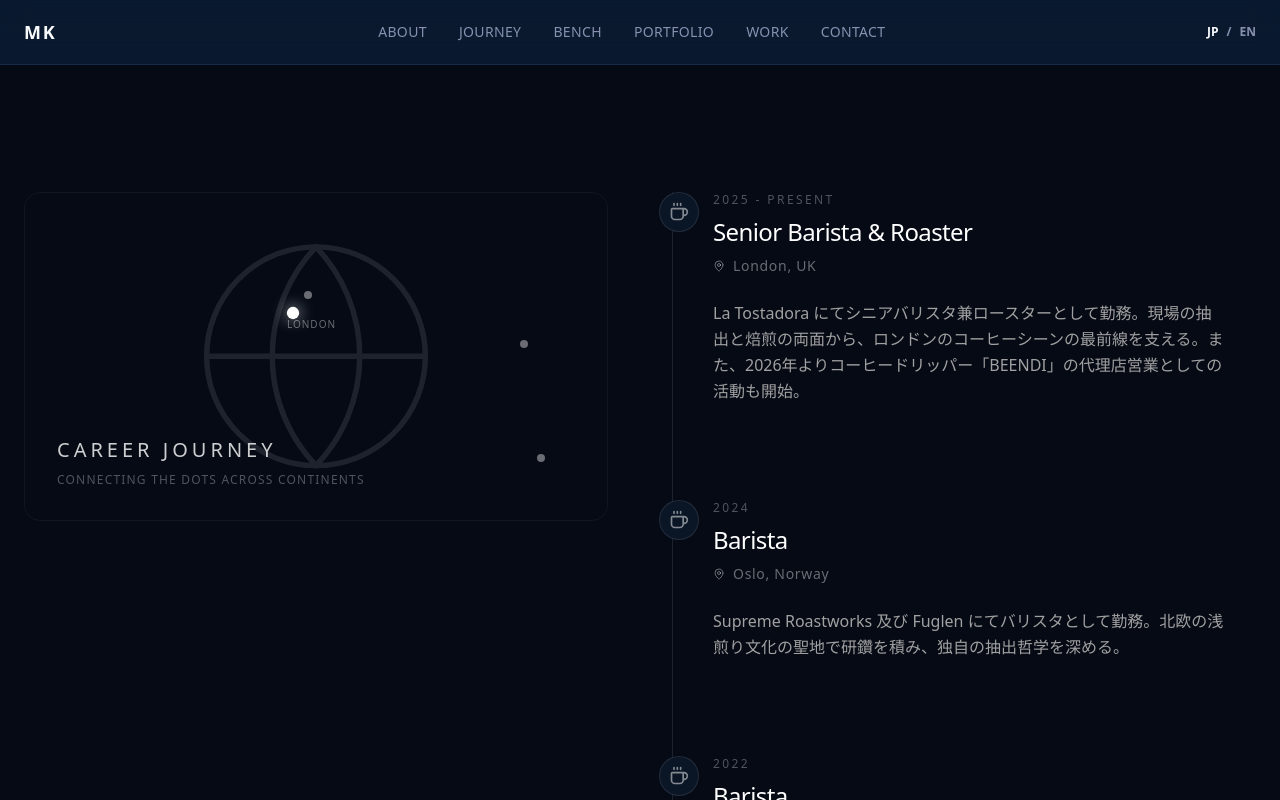
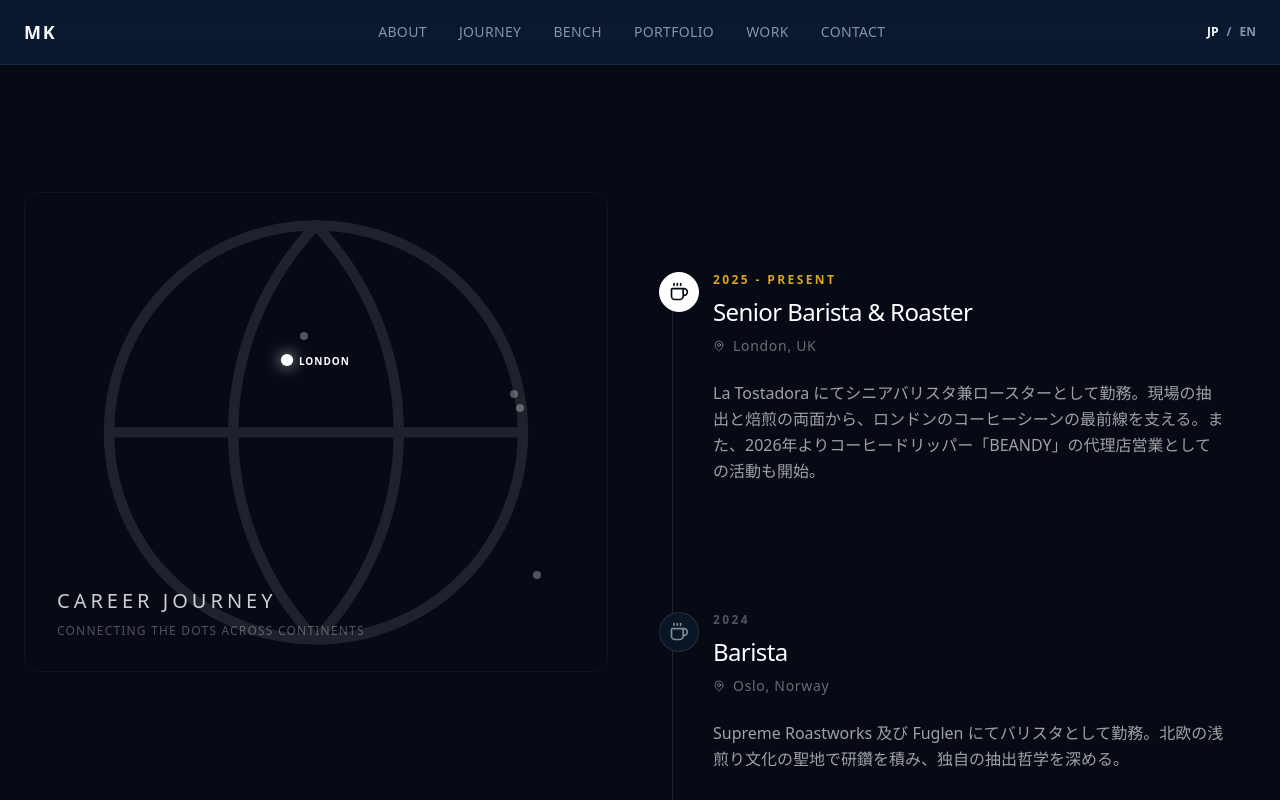
Before and after one commit to masakikono/masaki-portfolio, a Next.js app: page /journey in a window 1280 px wide. Shown: the top 800 px of the page. Built offline with nearby package versions, Linux system fonts and the light colour scheme.

Commit message:
feat: sync map location with scroll position in Journey and fix translation typo

```diff
--- a/src/components/Journey.tsx
+++ b/src/components/Journey.tsx
@@ -1,12 +1,13 @@
 "use client";
 
-import React from "react";
+import React, { useState } from "react";
 import { motion } from "framer-motion";
 import { useLanguage } from "@/context/LanguageContext";
 import { Coffee, Briefcase, GraduationCap, MapPin, Globe } from "lucide-react";
 
-const Journey = () => {
+export default function Journey() {
   const { t } = useLanguage();
+  const [activeIndex, setActiveIndex] = useState(0);
 
   const getIcon = (role: string) => {
     if (role.includes("Barista")) return <Coffee className="w-5 h-5" />;
@@ -15,40 +16,63 @@ const Journey = () => {
     return <MapPin className="w-5 h-5" />;
   };
 
+  // Map locations corresponding to the timeline items (0 to 4)
+  // 0: London, 1: Oslo, 2: Melbourne, 3: Tokyo, 4: Japan
+  const locations = [
+    { top: "35%", left: "45%", label: "London" },      // London
+    { top: "30%", left: "48%", label: "Oslo" },        // Oslo
+    { top: "80%", left: "88%", label: "Melbourne" },   // Melbourne
+    { top: "45%", left: "85%", label: "Tokyo" },       // Tokyo
+    { top: "42%", left: "84%", label: "Japan" }        // Japan (Near Tokyo)
+  ];
+
   return (
-    <section id="journey" className="py-32 px-6 bg-[#050a15]">
+    <section id="journey" className="py-32 px-6 bg-[#050a15] min-h-screen">
       <div className="max-w-7xl mx-auto flex flex-col lg:flex-row gap-16 items-start">
 
         {/* Left: Map Visual (Simplified SVG) */}
-        <div className="w-full lg:w-1/2 sticky top-32 hidden lg:block">
-          <div className="relative aspect-video bg-navy-900/20 rounded-2xl border border-white/5 overflow-hidden flex items-center justify-center">
+        <div className="w-full lg:w-1/2 sticky top-32 hidden lg:block h-[60vh]">
+          <div className="relative w-full h-full bg-navy-900/20 rounded-2xl border border-white/5 overflow-hidden flex items-center justify-center">
              <motion.div
               initial={{ opacity: 0 }}
               whileInView={{ opacity: 0.1 }}
               transition={{ duration: 2 }}
               className="absolute inset-0 flex items-center justify-center p-8"
              >
-                <Globe className="w-full h-full text-white" strokeWidth={0.5} />
+                <Globe className="w-[120%] h-[120%] text-white" strokeWidth={0.5} />
              </motion.div>
 
              {/* Dynamic Location Points (Simplified) */}
              <div className="relative z-10 w-full h-full">
-                {/* London */}
+                {locations.map((loc, idx) => {
+                  const isActive = activeIndex === idx;
+                  return (
+                    <div key={idx} className="absolute" style={{ top: loc.top, left: loc.left }}>
+                      {/* Active Pulse Animation */}
+                      {isActive ? (
                         <motion.div
-                  className="absolute top-[35%] left-[45%] w-3 h-3 bg-white rounded-full shadow-[0_0_15px_rgba(255,255,255,0.8)]"
+                          className="absolute -top-1.5 -left-1.5 w-3 h-3 bg-white rounded-full shadow-[0_0_15px_rgba(255,255,255,0.8)] z-20"
                           animate={{ scale: [1, 1.5, 1] }}
-                  transition={{ repeat: Infinity, duration: 3 }}
+                          transition={{ repeat: Infinity, duration: 2 }}
                         />
-                <div className="absolute top-[38%] left-[45%] text-[10px] tracking-widest text-white/40 uppercase">London</div>
+                      ) : (
+                        <div className="absolute -top-1 -left-1 w-2 h-2 bg-white/30 rounded-full z-10 hover:bg-white/50 transition-colors" />
+                      )}
 
-                {/* Oslo */}
-                <div className="absolute top-[30%] left-[48%] w-2 h-2 bg-white/40 rounded-full" />
-
-                {/* Tokyo */}
-                <div className="absolute top-[45%] left-[85%] w-2 h-2 bg-white/40 rounded-full" />
-
-                {/* Melbourne */}
-                <div className="absolute top-[80%] left-[88%] w-2 h-2 bg-white/40 rounded-full" />
+                      {/* Label - visible when active */}
+                      <motion.div
+                        initial={false}
+                        animate={{
+                          opacity: isActive ? 1 : 0,
+                          x: isActive ? 12 : 5
+                        }}
+                        className="absolute top-[-6px] left-[0px] text-[10px] tracking-widest uppercase font-semibold text-white drop-shadow-md whitespace-nowrap"
+                      >
+                        {loc.label}
+                      </motion.div>
+                    </div>
+                  );
+                })}
              </div>
 
              <div className="absolute bottom-8 left-8">
@@ -59,28 +83,33 @@ const Journey = () => {
         </div>
 
         {/* Right: Vertical Timeline */}
-        <div className="w-full lg:w-1/2">
+        <div className="w-full lg:w-1/2 py-20 pb-64">
           <h2 className="text-sm font-medium mb-16 tracking-[0.3em] uppercase text-white/40 lg:hidden">
             {t.journey.title}
           </h2>
 
-          <div className="relative border-l border-white/10 ml-4 lg:ml-0 pl-10 space-y-24">
-            {t.journey.items.map((item: any, index: number) => (
+          <div className="relative border-l border-white/10 ml-4 lg:ml-0 pl-10 space-y-32">
+            {t.journey.items.map((item: any, index: number) => {
+              const isActive = activeIndex === index;
+
+              return (
                 <motion.div
                   key={index}
-                className="relative"
+                  className={`relative transition-opacity duration-500 ${isActive ? 'opacity-100' : 'opacity-40'}`}
                   initial={{ opacity: 0, x: 20 }}
                   whileInView={{ opacity: 1, x: 0 }}
-                transition={{ duration: 0.8, delay: index * 0.1 }}
-                viewport={{ once: true }}
+                  onViewportEnter={() => setActiveIndex(index)}
+                  viewport={{ margin: "-40% 0px -40% 0px" }}
+                  transition={{ duration: 0.5 }}
                 >
                   {/* Node Icon */}
-                <div className="absolute -left-[54px] top-0 w-10 h-10 rounded-full bg-[#0a1525] border border-white/10 flex items-center justify-center text-white/50 z-10 transition-colors hover:text-white hover:border-white/30">
+                  <div className={`absolute -left-[54px] top-0 w-10 h-10 rounded-full border flex items-center justify-center z-10 transition-colors duration-500
+                    ${isActive ? 'bg-white text-[#050a15] border-white' : 'bg-[#0a1525] text-white/50 border-white/10'}`}>
                     {getIcon(item.role)}
                   </div>
 
                   <div className="flex flex-col gap-2">
-                  <span className="text-xs font-medium tracking-[0.2em] text-white/30 uppercase">
+                    <span className={`text-xs font-semibold tracking-[0.2em] uppercase transition-colors duration-500 ${isActive ? 'text-[#daa520]' : 'text-white/30'}`}>
                       {item.year}
                     </span>
                     <div className="flex items-center gap-3">
@@ -95,12 +124,11 @@ const Journey = () => {
                     </p>
                   </div>
                 </motion.div>
-            ))}
+              );
+            })}
           </div>
         </div>
       </div>
     </section>
   );
-};
-
-export default Journey;
+}
--- a/src/i18n/translations.ts
+++ b/src/i18n/translations.ts
@@ -24,7 +24,7 @@ export const translations = {
           year: "2025 - PRESENT",
           location: "London, UK",
           role: "Senior Barista & Roaster",
-          description: "La Tostadora にてシニアバリスタ兼ロースターとして勤務。現場の抽出と焙煎の両面から、ロンドンのコーヒーシーンの最前線を支える。また、2026年よりコーヒードリッパー「BEENDI」の代理店営業としての活動も開始。"
+          description: "La Tostadora にてシニアバリスタ兼ロースターとして勤務。現場の抽出と焙煎の両面から、ロンドンのコーヒーシーンの最前線を支える。また、2026年よりコーヒードリッパー「BEANDY」の代理店営業としての活動も開始。"
         },
         {
           year: "2024",
@@ -96,7 +96,7 @@ export const translations = {
           year: "2025 - PRESENT",
           location: "London, UK",
           role: "Senior Barista & Roaster",
-          description: "Working as a Senior Barista and Roaster at La Tostadora in London, supporting the city's vibrant coffee scene from both the bar and the roastery. Also starting activities as a sales agent for the coffee dripper 'BEENDI' from 2026."
+          description: "Working as a Senior Barista and Roaster at La Tostadora in London, supporting the city's vibrant coffee scene from both the bar and the roastery. Also starting activities as a sales agent for the coffee dripper 'BEANDY' from 2026."
         },
         {
           year: "2024",
```
Lines whose indentation alone changed are shown as unchanged.
